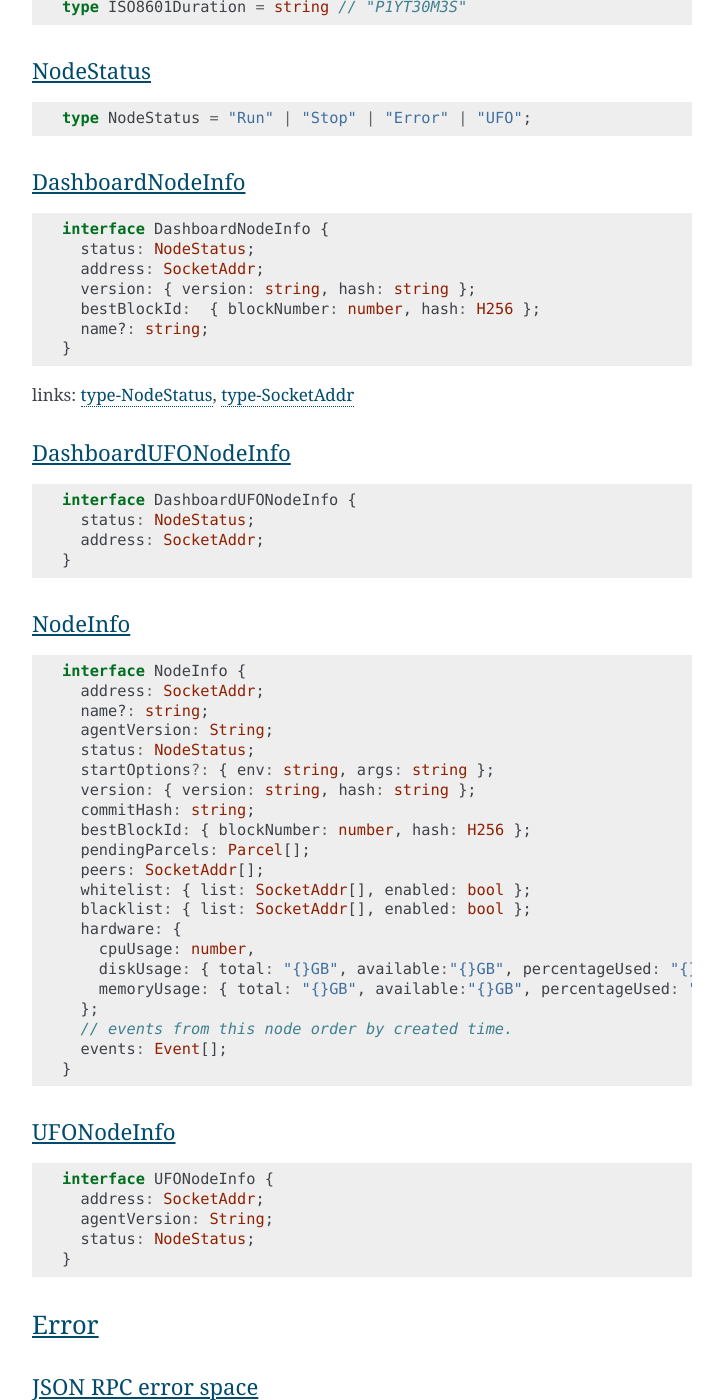
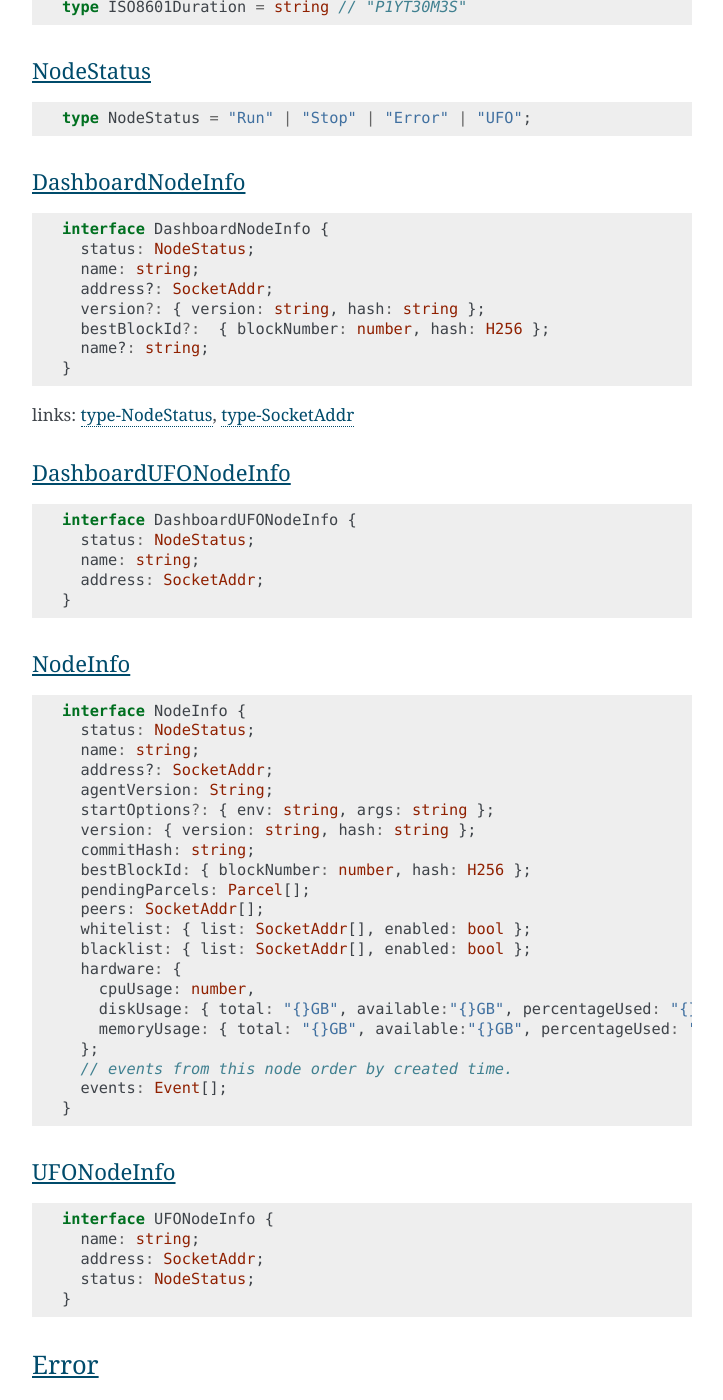
Before and after one commit to CodeChain-io/codechain-dashboard, a Sphinx documentation site: the page built from doc/source/index.rst, in a window 1280 px wide and 1400 px high, scrolled down 4645 px. Shown: the whole window, without its empty margins (388-1111 px from the left). Built offline with Sphinx 7.4.7, drawn with Linux system fonts in a browser that asks for light colours; part of the change alters nothing that is shown.

Commit message:
Update index.rst

```diff
--- a/doc/source/index.rst
+++ b/doc/source/index.rst
@@ -120,9 +120,10 @@ DashboardNodeInfo
 
   interface DashboardNodeInfo {
     status: NodeStatus;
-    address: SocketAddr;
-    version: { version: string, hash: string };
-    bestBlockId:  { blockNumber: number, hash: H256 };
+    name: string;
+    address?: SocketAddr;
+    version?: { version: string, hash: string };
+    bestBlockId?:  { blockNumber: number, hash: H256 };
     name?: string;
   }
 
@@ -137,6 +138,7 @@ DashboardUFONodeInfo
 
   interface DashboardUFONodeInfo {
     status: NodeStatus;
+    name: string;
     address: SocketAddr;
   }
 
@@ -148,10 +150,10 @@ NodeInfo
 ::
 
   interface NodeInfo {
-    address: SocketAddr;
-    name?: string;
+    status: NodeStatus;
+    name: string;
+    address?: SocketAddr;
     agentVersion: String;
-    status: NodeStatus;
     startOptions?: { env: string, args: string };
     version: { version: string, hash: string };
     commitHash: string;
@@ -177,8 +179,8 @@ UFONodeInfo
 ::
 
   interface UFONodeInfo {
+    name: string;
     address: SocketAddr;
-    agentVersion: String;
     status: NodeStatus;
   }
 
```
